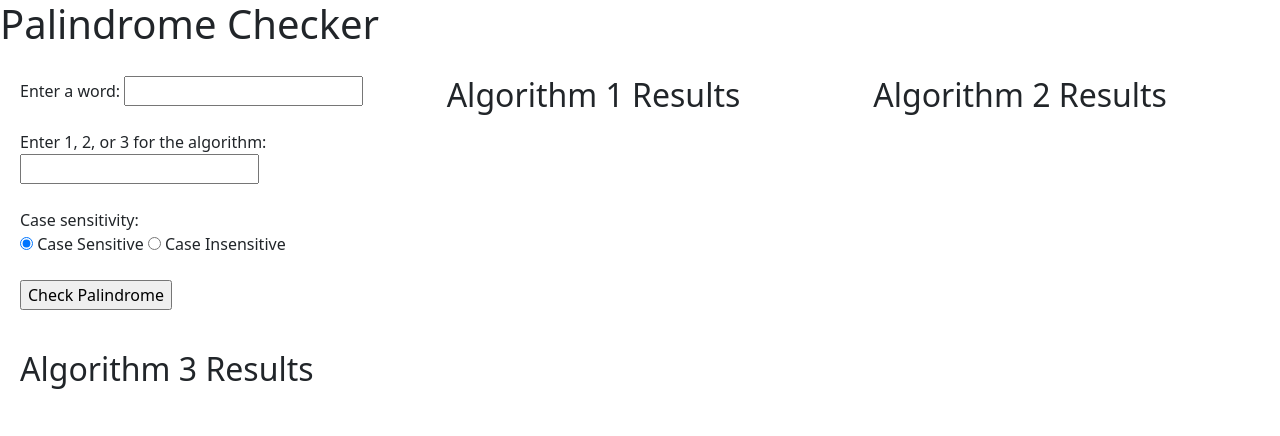
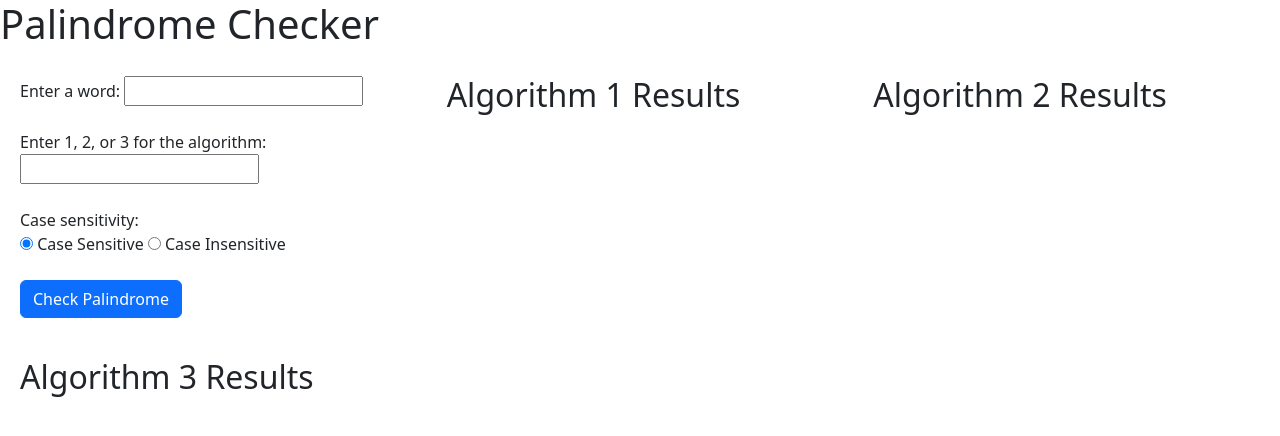
Before and after one commit to l1zm4r13/CMP-335, a plain HTML site: page Module 2/Assignment 1/assignment_1Liz.html in a window 1280 px wide. Drawn offline with nearby package versions, Linux system fonts and the light colour scheme.

Commit message:
Add primary button class using bootstrap first try

```diff
--- a/Module 2/Assignment 1/assignment_1Liz.html
+++ b/Module 2/Assignment 1/assignment_1Liz.html
@@ -35,7 +35,7 @@
                 <label for="caseInsensitive">Case Insensitive</label>
                 <br><br>
 
-                <input type="button" value="Check Palindrome" onclick="validateANDcheck()">
+                <input type="button" class="btn btn-primary" value="Check Palindrome" onclick="validateANDcheck()">
             </form>
         </div>
         <!-- divs to display results for algorithm 1 -->
```
